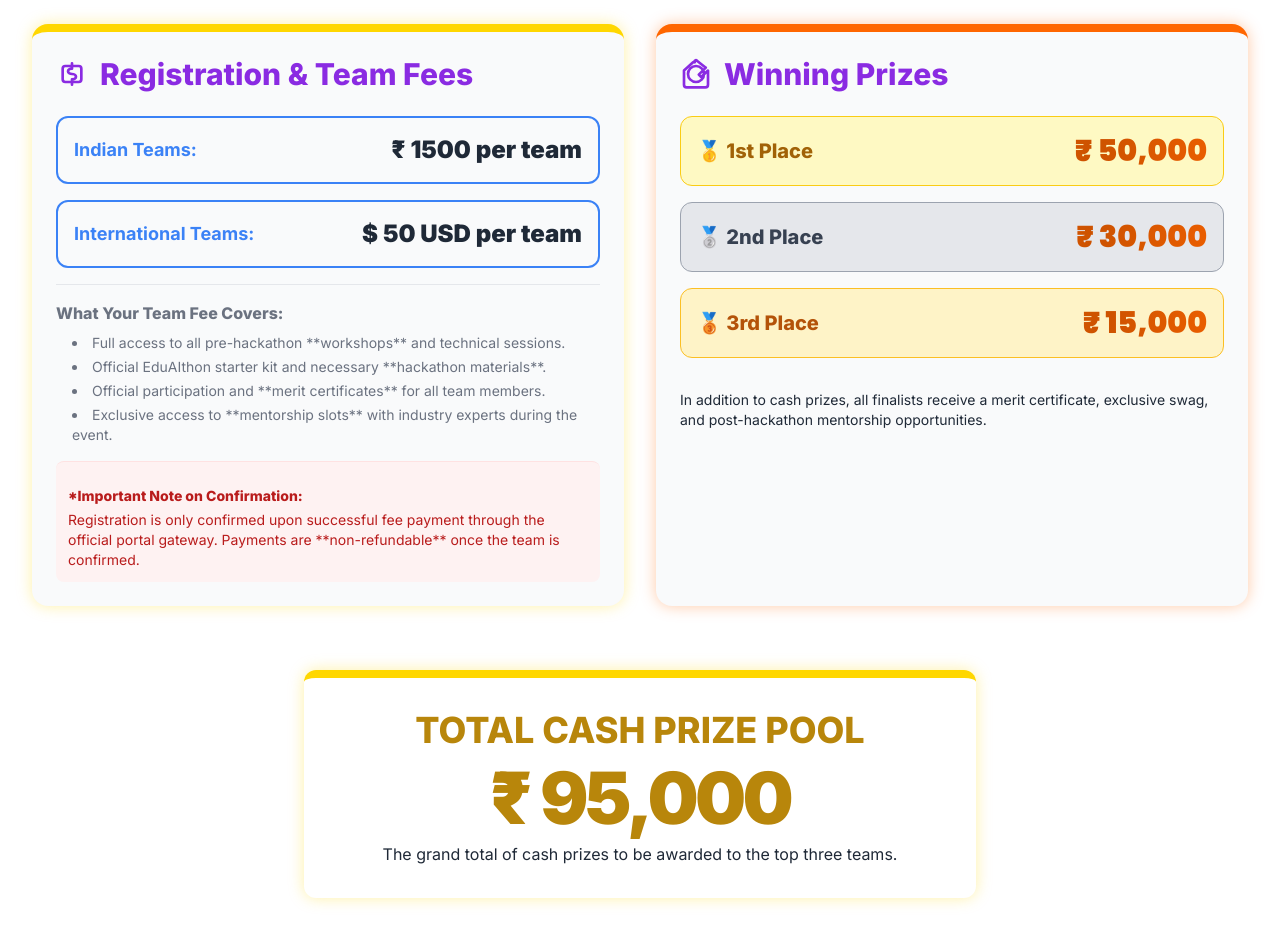
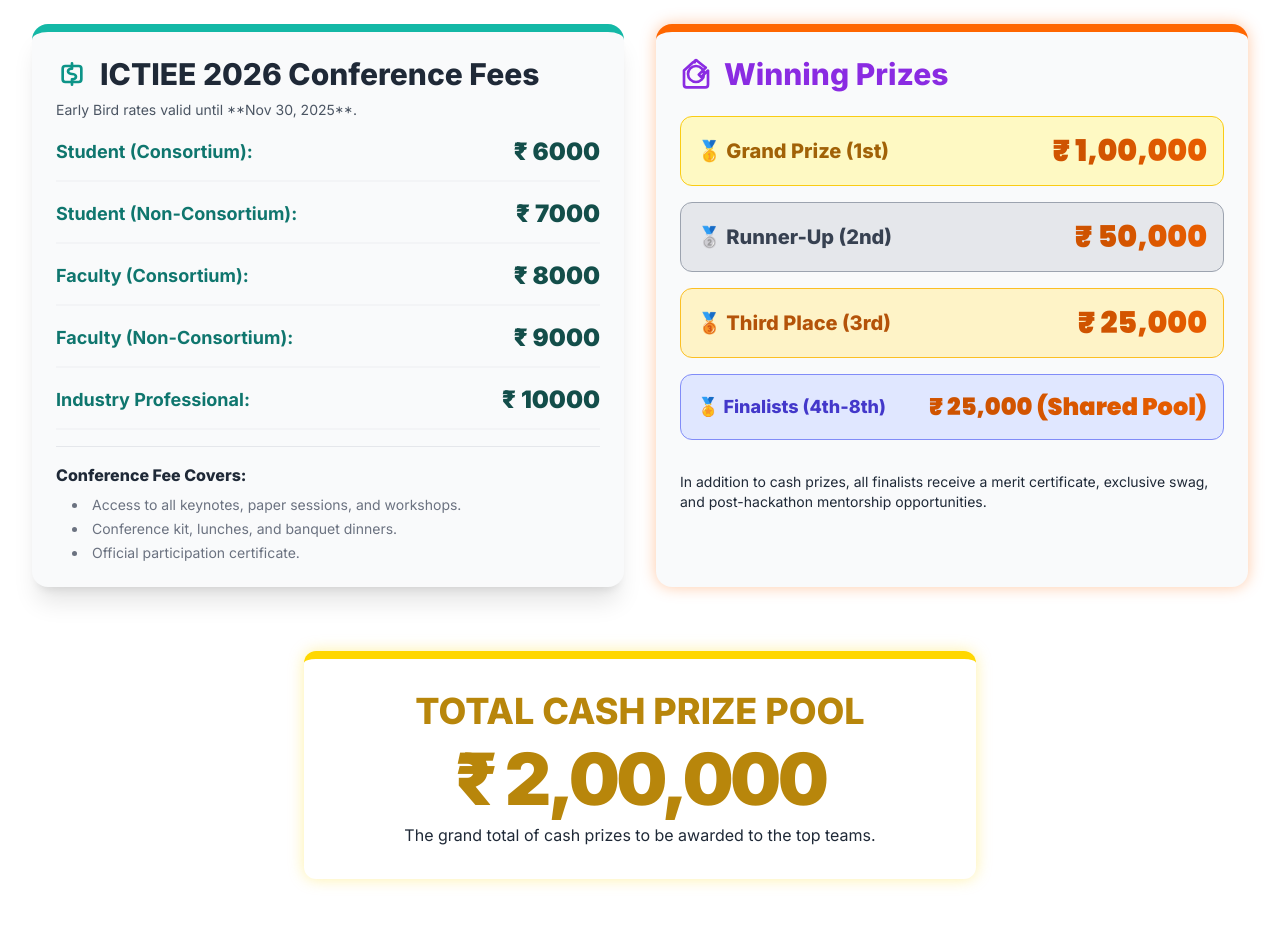
Before and after one commit to indhubanoth30-droid/EDUAITHON, a plain HTML site: page registration.html in a window 1280 px wide. Shown: the part 2560-3501 px from the top of the page. Drawn offline with nearby package versions, Linux system fonts and the light colour scheme.

Commit message:
Update registration.html

```diff
--- a/registration.html
+++ b/registration.html
@@ -784,8 +784,8 @@
                             <p class="text-secondary mb-6 font-medium">Don't miss the chance to innovate. All required documents must be submitted online by this date.</p>
                         </div>
                         <!-- BUTTON WITH BLUE OUTLINE -->
-                        <a href="login.html" class="btn primary btn-blue-outline font-extrabold py-4 px-10 rounded-xl transition duration-300 transform hover:scale-[1.03] w-full text-lg shadow-xl">
-                            🚀 Start Registration Now
+                        <a href="https://docs.google.com/forms/d/e/1FAIpQLScwWQ5_ycIR9_5GPEzP7GcxaBcvxmU5I8VgMROz5h8Ppg3g6w/closedform" class="btn primary btn-blue-outline font-extrabold py-4 px-10 rounded-xl transition duration-300 transform hover:scale-[1.03] w-full text-lg shadow-xl">
+                            🚀 Start Pre-Registration Now
                         </a>
                     </div>
                 </div>
@@ -854,7 +854,7 @@
 
                 <!-- HACKATHON THEMES SECTION -->
                 <div class="mt-20">
-                    <!-- MODIFIED: Removed the gradient span wrapper and added text-solid-purple class for normal color -->
+                    <!-- MODIFIED: Removed the span/gradient-text wrapper and added text-solid-purple class for normal color -->
                     <h2 class="text-4xl font-black text-center mb-10 border-b-4 pb-2 border-border-dark text-solid-purple">Hackathon Themes & Focus Areas</h2>
                     <p class="text-center max-w-4xl mx-auto text-secondary mb-12 text-lg">Your team's submission should align with one of these critical domains in the future of AI-powered engineering education. Choose a track that matches your team's expertise and passion.</p>
 
@@ -963,38 +963,41 @@
                 <div class="mt-20 grid grid-cols-1 md:grid-cols-2 gap-8">
 
                     <!-- FEES CARD (Gold Pulse Animation) -->
-                    <div class="prize-card fee-prize-card prize-gold-border p-6 border-t-8 shadow-xl hover:shadow-2xl">
-                        <h2 class="fee-card-headline text-3xl font-extrabold mb-6 flex items-center">
-                            <!-- MODIFIED: Applied text-solid-purple to the icon -->
-                            <svg class="w-8 h-8 mr-3 text-solid-purple" fill="none" stroke="currentColor" viewBox="0 0 24 24" xmlns="http://www.w3.org/2000/svg"><path stroke-linecap="round" stroke-linejoin="round" stroke-width="2" d="M12 8c-1.657 0-3 .895-3 2s1.343 2 3 2 3 .895 3 2-1.343 2-3 2m0-8V4m0 12v4m-5-2h10a2 2 0 002-2V8a2 2 0 00-2-2H7a2 2 0 00-2 2v8a2 2 0 002 2z"></path></svg>
-                            <!-- MODIFIED: Applied text-solid-purple to the text span -->
-                            <span class="text-solid-purple">Registration & Team Fees</span>
+                    <div class="prize-card p-6 border-t-8 border-teal-500 shadow-xl hover:shadow-2xl">
+                        <h2 class="text-3xl font-extrabold text-gray-900 mb-6 flex items-center">
+                            <svg class="w-8 h-8 text-teal-600 mr-3" fill="none" stroke="currentColor" viewBox="0 0 24 24" xmlns="http://www.w3.org/2000/svg"><path stroke-linecap="round" stroke-linejoin="round" stroke-width="2" d="M12 8c-1.657 0-3 .895-3 2s1.343 2 3 2 3 .895 3 2-1.343 2-3 2m0-8V4m0 12v4m-5-2h10a2 2 0 002-2V8a2 2 0 00-2-2H7a2 2 0 00-2 2v8a2 2 0 002 2z"></path></svg>
+                            ICTIEE 2026 Conference Fees
                         </h2>
-                        <ul class="space-y-4 text-light">
-                            <!-- Indian Teams Fee Row (Blue Accent) -->
-                            <li class="fee-item flex justify-between items-center">
-                                <span class="fee-label text-lg">Indian Teams:</span>
-                                <span class="fee-amount font-black text-2xl">₹ 1500 per team</span>
+                        <p class="text-sm text-gray-600 mb-4 -mt-4">Early Bird rates valid until **Nov 30, 2025**.</p>
+                        <ul class="space-y-4 text-gray-800">
+                            <li class="flex justify-between items-center border-b-2 pb-3 border-gray-100">
+                                <span class="font-bold text-teal-700 text-lg">Student (Consortium):</span>
+                                <span class="font-black text-2xl text-teal-900">₹ 6000</span>
                             </li>
-                            <!-- International Teams Fee Row (Blue Accent) -->
-                            <li class="fee-item flex justify-between items-center">
-                                <span class="fee-label text-lg">International Teams:</span>
-                                <span class="fee-amount font-black text-2xl">$ 50 USD per team</span>
+                            <li class="flex justify-between items-center border-b-2 pb-3 border-gray-100">
+                                <span class="font-bold text-teal-700 text-lg">Student (Non-Consortium):</span>
+                                <span class="font-black text-2xl text-teal-900">₹ 7000</span>
+                            </li>
+                            <li class="flex justify-between items-center border-b-2 pb-3 border-gray-100">
+                                <span class="font-bold text-teal-700 text-lg">Faculty (Consortium):</span>
+                                <span class="font-black text-2xl text-teal-900">₹ 8000</span>
+                            </li>
+                            <li class="flex justify-between items-center border-b-2 pb-3 border-gray-100">
+                                <span class="font-bold text-teal-700 text-lg">Faculty (Non-Consortium):</span>
+                                <span class="font-black text-2xl text-teal-900">₹ 9000</span>
+                            </li>
+                             <li class="flex justify-between items-center border-b-2 pb-3 border-gray-100">
+                                <span class="font-bold text-teal-700 text-lg">Industry Professional:</span>
+                                <span class="font-black text-2xl text-teal-900">₹ 10000</span>
                             </li>
 
-                            <li class="pt-4 border-t border-border-dark">
-                                <span class="font-extrabold text-light block mb-2 text-base">What Your Team Fee Covers:</span>
-                                <ul class="list-disc list-inside space-y-1 text-sm text-secondary ml-4">
-                                    <li>Full access to all pre-hackathon **workshops** and technical sessions.</li>
-                                    <li>Official EduAIthon starter kit and necessary **hackathon materials**.</li>
-                                    <li>Official participation and **merit certificates** for all team members.</li>
-                                    <li>Exclusive access to **mentorship slots** with industry experts during the event.</li>
-                                    </ul>
-                            </li>
-
-                            <li class="pt-6 border-t border-red-100 bg-red-50 p-3 rounded-lg">
-                                <span class="font-extrabold text-red-700 block mb-1 text-sm">*Important Note on Confirmation:</span>
-                                <p class="text-sm text-red-600">Registration is only confirmed upon successful fee payment through the official portal gateway. Payments are **non-refundable** once the team is confirmed.</p>
+                            <li class="pt-4 border-t border-gray-200">
+                                <span class="font-extrabold text-gray-800 block mb-2 text-base">Conference Fee Covers:</span>
+                                <ul class="list-disc list-inside space-y-1 text-sm text-gray-600 ml-4">
+                                    <li>Access to all keynotes, paper sessions, and workshops.</li>
+                                    <li>Conference kit, lunches, and banquet dinners.</li>
+                                    <li>Official participation certificate.</li>
+                                </ul>
                             </li>
                         </ul>
                     </div>
@@ -1009,19 +1012,23 @@
                             <span class="text-solid-purple">Winning Prizes</span>
                         </h2>
                         <div class="space-y-4">
-                            <!-- Prize amounts still use the orange gradient text class -->
-                            <!-- Note: Tailwind classes like bg-yellow-100, text-yellow-700 are now visible on a white background -->
+                            <!-- Prize amounts updated to reflect ₹2,00,000 breakdown -->
                             <div class="bg-yellow-100 p-4 rounded-xl flex justify-between items-center border border-yellow-400">
-                                <span class="text-xl font-extrabold text-yellow-700">🥇 1st Place</span>
+                                <span class="text-xl font-extrabold text-yellow-700">🥇 Grand Prize (1st)</span>
+                                <span class="text-3xl font-black prize-amount-orange">₹ 1,00,000</span>
+                            </div>
+                            <div class="bg-gray-200 p-4 rounded-xl flex justify-between items-center border border-gray-400">
+                                <span class="text-xl font-extrabold text-gray-700">🥈 Runner-Up (2nd)</span>
                                 <span class="text-3xl font-black prize-amount-orange">₹ 50,000</span>
                             </div>
-                            <div class="bg-gray-200 p-4 rounded-xl flex justify-between items-center border border-gray-400">
-                                <span class="text-xl font-extrabold text-gray-700">🥈 2nd Place</span>
-                                <span class="text-3xl font-black prize-amount-orange">₹ 30,000</span>
+                            <div class="bg-amber-100 p-4 rounded-xl flex justify-between items-center border border-amber-400">
+                                <span class="text-xl font-extrabold text-amber-700">🥉 Third Place (3rd)</span>
+                                <span class="text-3xl font-black prize-amount-orange">₹ 25,000</span>
                             </div>
-                            <div class="bg-amber-100 p-4 rounded-xl flex justify-between items-center border border-amber-400">
-                                <span class="text-xl font-extrabold text-amber-700">🥉 3rd Place</span>
-                                <span class="text-3xl font-black prize-amount-orange">₹ 15,000</span>
+                            <!-- NEW Entry for 4th-8th Finalists -->
+                            <div class="bg-indigo-100 p-4 rounded-xl flex justify-between items-center border border-indigo-400">
+                                <span class="text-lg font-extrabold text-indigo-700">🏅 Finalists (4th-8th)</span>
+                                <span class="text-2xl font-black prize-amount-orange">₹ 25,000 (Shared Pool)</span>
                             </div>
                             <p class="pt-4 text-sm text-secondary font-medium">In addition to cash prizes, all finalists receive a merit certificate, exclusive swag, and post-hackathon mentorship opportunities.</p>
                         </div>
@@ -1035,11 +1042,11 @@
                         <h2 class="text-3xl sm:text-4xl font-extrabold uppercase mb-3 text-solid-gold">
                             Total Cash Prize Pool
                         </h2>
-                        <!-- MODIFIED: Removed prize-amount-gold class and added text-solid-gold -->
+                        <!-- MODIFIED: Updated value to ₹ 2,00,000 -->
                         <div id="total-winnings-pool-gold" class="text-6xl sm:text-7xl font-black tracking-tighter text-solid-gold">
-                            ₹ 95,000
+                            ₹ 2,00,000
                         </div>
-                        <p class="text-secondary mt-2">The grand total of cash prizes to be awarded to the top three teams.</p>
+                        <p class="text-secondary mt-2">The grand total of cash prizes to be awarded to the top teams.</p>
                     </div>
                 </div>
                 <!-- END NEW TOTAL PRIZE BOX -->
```
